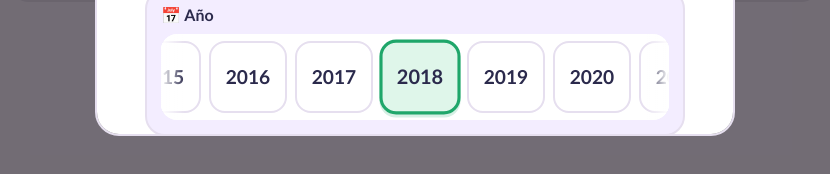
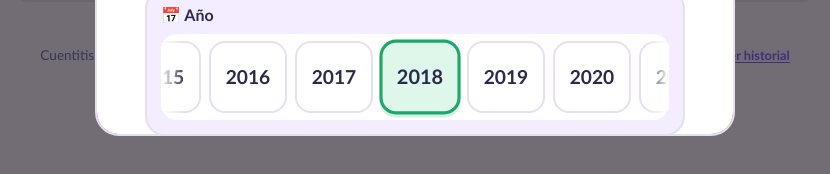
Before and after one commit to juanandeval/cuentitis-dev, a plain HTML site: page index.html in a window 1280 px wide. Shown: the part 608-782 px from the top of the page, 225-1055 px from the left. Drawn offline with Linux system fonts and the light colour scheme; no server answers.

Commit message:
Mostrar último commit de desarrollo en el pie

```diff
--- a/index.html
+++ b/index.html
@@ -89,7 +89,9 @@ body::before{content:"";position:fixed;inset:0 0 auto;height:env(safe-area-inset
 .fsz{display:flex;gap:6px}
 dialog{overflow:auto}
 .foot{max-width:860px;margin:0 auto;padding:4px 16px 36px;text-align:center;color:var(--soft);font-size:.85rem}
-@media (max-width:640px){.foot .sep{display:none}.foot .g{display:block}}
+.commit-meta{font-size:.8rem;opacity:.9}
+.commit-link{color:var(--pri);font-weight:800;text-decoration:underline;text-underline-offset:2px;white-space:nowrap}
+@media (max-width:640px){.foot .sep{display:none}.foot .g{display:block}.foot .commit-meta{margin-top:4px}}
 .en{font:inherit;font-weight:700;color:var(--pri);background:var(--chip);border:0;border-bottom:2px dashed var(--pri);border-radius:6px 6px 0 0;padding:0 4px;margin:0;cursor:pointer}
 .en:active{transform:scale(.97)}
 .en.gl{font-size:1rem;border:2px dashed var(--pri);border-radius:999px;padding:6px 14px;white-space:nowrap}
@@ -217,7 +219,13 @@ dialog::backdrop{background:rgba(20,18,43,.6)}
 </section>
 
 </main>
-<footer class="foot"><span class="g">Cuentitis · versión beta · Contenido creado con IA</span><span class="sep"> · </span><span class="g">Ayúdame a mejorarlo: <button class="flink" id="fbOpen">💬 Enviar comentarios</button></span></footer>
+<footer class="foot">
+  <span class="g">Cuentitis · versión beta · Contenido creado con IA</span>
+  <span class="sep"> · </span>
+  <span class="g">Ayúdame a mejorarlo: <button class="flink" id="fbOpen">💬 Enviar comentarios</button></span>
+  <span class="sep"> · </span>
+  <span class="g commit-meta">Último commit: <a id="latestCommitLink" class="commit-link" href="https://github.com/juanandeval/cuentitis-dev/commits/main" target="_blank" rel="noopener noreferrer">ver historial</a></span>
+</footer>
 
 <dialog id="ageModal" aria-labelledby="agetitle">
   <div class="center">
@@ -362,6 +370,39 @@ dialog::backdrop{background:rgba(20,18,43,.6)}
 <div id="appToast" class="app-toast" role="status" aria-live="polite" aria-atomic="true" hidden></div>
 
 <script>
+async function loadLatestCommit(){
+  const link=$("latestCommitLink");
+  if(!link)return;
+  const historyUrl="https://github.com/juanandeval/cuentitis-dev/commits/main";
+  link.href=historyUrl;
+  try{
+    const response=await fetch("https://api.github.com/repos/juanandeval/cuentitis-dev/commits?sha=main&per_page=1",{
+      headers:{Accept:"application/vnd.github+json"}
+    });
+    if(!response.ok)throw new Error("GitHub API: "+response.status);
+    const commits=await response.json();
+    const latest=Array.isArray(commits)?commits[0]:null;
+    if(!latest||!latest.sha)throw new Error("No se encontró el último commit");
+    const dateValue=latest.commit?.committer?.date||latest.commit?.author?.date;
+    const date=dateValue?new Date(dateValue):null;
+    const dateText=date&&!Number.isNaN(date.getTime())
+      ?" · "+new Intl.DateTimeFormat("es-ES",{day:"numeric",month:"short",year:"numeric"}).format(date)
+      :"";
+    const shortSha=latest.sha.slice(0,7);
+    const message=String(latest.commit?.message||"").split("\n")[0];
+    link.href=latest.html_url||historyUrl;
+    link.textContent="#"+shortSha+dateText;
+    link.title=(message?message+" · ":"")+"Abrir este commit en GitHub";
+    link.setAttribute("aria-label","Último commit "+shortSha+(dateText?dateText.replace(" · "," · "):"")+". "+(message||"Ver cambios")+"");
+  }catch(error){
+    // Si GitHub no responde, el enlace al historial completo sigue disponible.
+    link.href=historyUrl;
+    link.textContent="ver historial";
+    link.title="Consultar el historial de cambios de Cuentitis DEV";
+    link.setAttribute("aria-label","Ver historial de cambios de Cuentitis DEV");
+  }
+}
+
 "use strict";
 const $=id=>document.getElementById(id);
 const LIKES=[["🐶","Animales"],["🦖","Dinosaurios"],["🚀","Espacio"],["⚽","Fútbol"],["👑","Princesas y reyes"],["🦸","Superhéroes"],["🏴‍☠️","Piratas"],["🚗","Coches"],["🍰","Cocina"],["🔬","Ciencia"],["🐉","Dragones"],["🤖","Robots"]];
@@ -933,6 +974,7 @@ loadBank().then(b=>{$("nRead").textContent=b.length;checkNew(b)}).catch(()=>{});
 $("modal").addEventListener("click",e=>{if(e.target===$("modal"))$("modal").close()});
 loadBirthProfile();
 drawHome();
+loadLatestCommit();
 if(!birthDate)openAge();
 else if(birthdayPendingAge!==null)openBirthday();
 </script>
```
